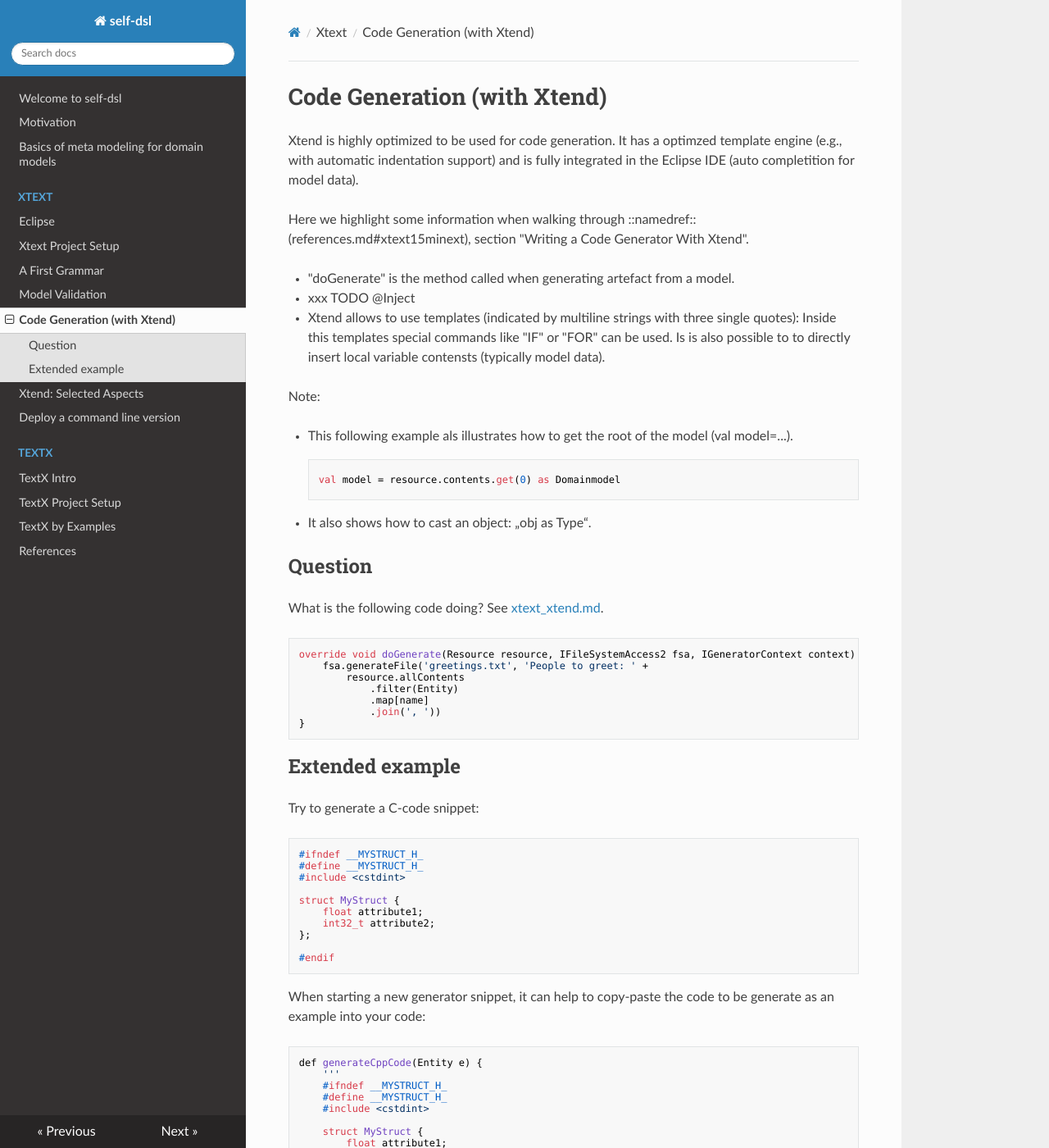
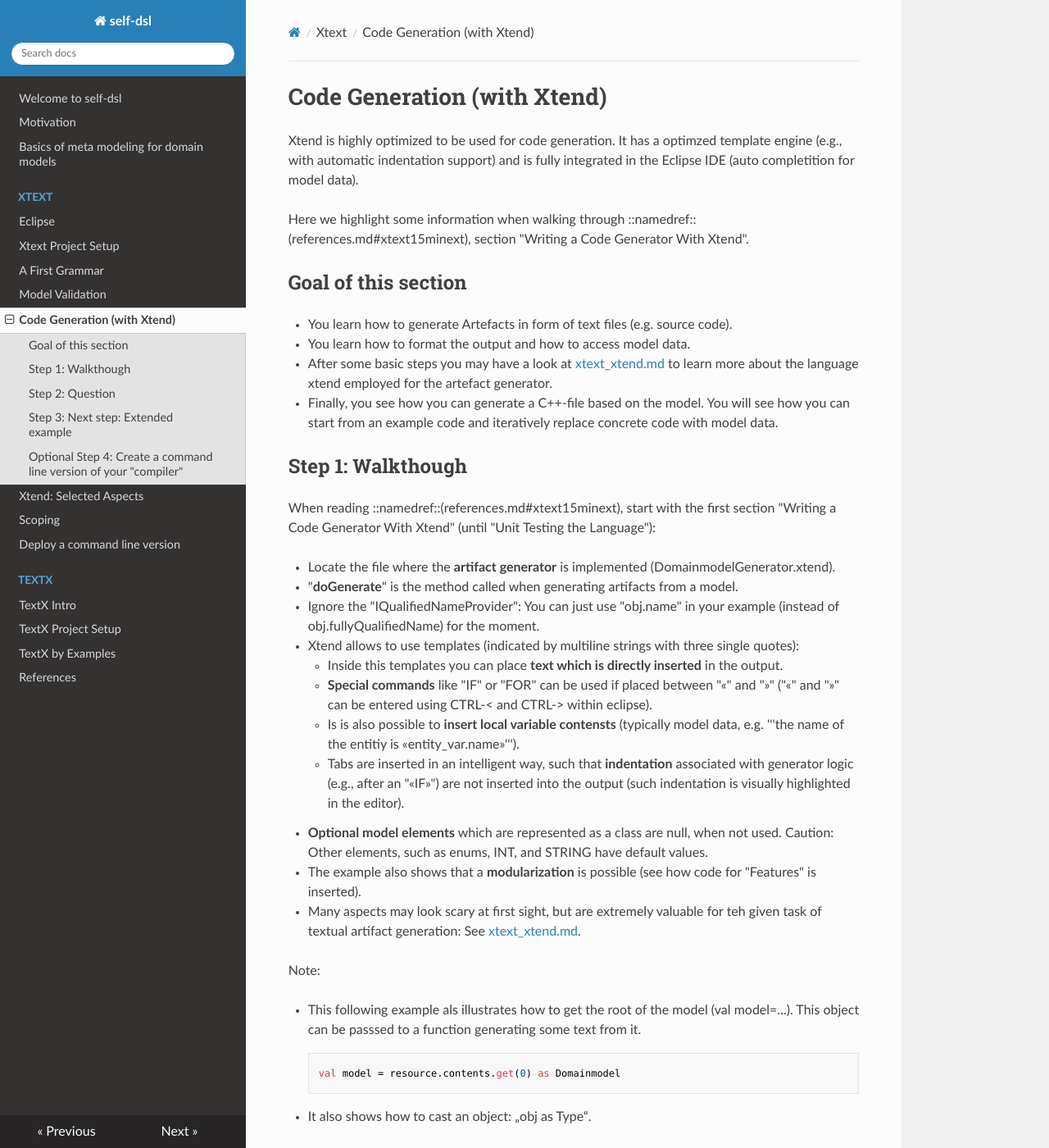
Before and after one commit to goto40/self-dsl, an MkDocs documentation site: the page built from docs/xtext_code_generation_xtend.md, in a window 1280 px wide and 1400 px high. Shown: the whole window at 82% size. Built offline with MkDocs 1.6.1, drawn with Linux system fonts in a browser that asks for light colours; nearby versions of some CDN libraries; old or Windows-style settings are respelled for this version of MkDocs; some of the changed text lies outside the part shown.

Commit message:
added goals and scoping

```diff
--- a/docs/xtext_code_generation_xtend.md
+++ b/docs/xtext_code_generation_xtend.md
@@ -10,24 +10,61 @@
 ::namedref::(references.md#xtext15minext),
 section "Writing a Code Generator With Xtend".
 
-  * "doGenerate" is the method called when generating artefact from a model.
-  * xxx TODO @Inject
+## Goal of this section
+
+ * You learn how to generate Artefacts in form of text files (e.g. source code).
+ * You learn how to format the output and how to access model data.
+ * After some basic steps you may have a look at
+    [xtext_xtend.md](xtext_xtend.md) to learn more about the language xtend
+    employed for the artefact generator.
+ * Finally, you see how you can generate a C++-file based on the model. You
+   will see how you can start from an example code and iteratively replace
+   concrete code with model data.
+
+## Step 1: Walkthough
+
+When reading ::namedref::(references.md#xtext15minext), start with the
+first section "Writing a Code Generator With Xtend" (until
+"Unit Testing the Language"):
+
+  * Locate the file where the **artifact generator** is implemented
+    (DomainmodelGenerator.xtend).
+  * "**doGenerate**" is the method called when generating artifacts from a model.
+  * Ignore the "IQualifiedNameProvider": You can just use "obj.name" in your
+    example (instead of obj.fullyQualifiedName) for the moment.
   * Xtend allows to use templates (indicated by multiline strings with
-    three single quotes): Inside this templates special commands like "IF"
-    or "FOR" can be used. Is is also possible to to directly insert local
-    variable contensts (typically model data).
+    three single quotes):
+    * Inside this templates you can place **text which
+      is directly inserted** in the output.
+    * **Special commands** like "IF" or "FOR" can be used if placed between
+      "«" and "»"
+      ("«" and "»" can be entered using CTRL-< and CTRL-> within eclipse).
+    * Is is also possible to **insert local variable contensts** (typically model
+      data, e.g. '''the name of the entitiy is «entity_var.name»''').
+    * Tabs are inserted in an intelligent way, such that **indentation** associated
+      with generator logic (e.g., after an "«IF»") are not inserted into the
+      output (such indentation is visually highlighted in the editor).
+  * **Optional model elements** which are represented as a class are null, when
+    not used. Caution: Other elements, such as enums, INT, and STRING have
+    default values.
+  * The example also shows that a **modularization** is possible (see how
+    code for "Features" is inserted).
+  * Many aspects may look scary at first sight, but are extremely valuable
+    for teh given task of textual artifact generation:
+    See [xtext_xtend.md](xtext_xtend.md).
 
 Note:
 
   * This following example als illustrates how to get the
-    root of the model (val model=...).
+    root of the model (val model=...). This object can be passsed to
+    a function generating some text from it.
 
         ::xtend
         val model = resource.contents.get(0) as Domainmodel
 
   * It also shows how to cast an object: „obj as Type“.
 
-## Question
+## Step 2: Question
 
 What is the following code doing? See [xtext_xtend.md](xtext_xtend.md).
 
@@ -40,7 +77,7 @@
 				.join(', '))
 	}
 
-## Extended example
+## Step 3: Next step: Extended example
 
 Try to generate a C-code snippet:
 
@@ -106,3 +141,7 @@
     for (e : resource.allContents.filter(Entity).toIterable) {
         fsa.generateFile(e.name+'.h', generateCppCode(e))
     }
+
+## Optional Step 4: Create a command line version of your "compiler"
+
+See [xtext_deploy_command_line.md](xtext_deploy_command_line.md).
--- a/docs/xtext_project_setup.md
+++ b/docs/xtext_project_setup.md
@@ -1,6 +1,17 @@
 # Xtext Project Setup
 
-## Create a new Xtext Project
+## Goal
+
+In this section you will learn
+
+ * How to create a new XText Project.
+ * How to run you toolchain (edtior and parser).
+ * What Project structures are created.
+ * Run a unittest testing the parser.
+ * Optional: How to start a build of your toolchain with maven at the
+   commmandline
+
+## Step 1: Create a new Xtext Project
 
 Follow section "Create A New Xtext Project"
 in ::namedref::(references.md#xtext15min).
@@ -10,6 +21,10 @@
 discussed on this site:
 ![model.dot](images/xtext_new_project2.png "xtext_new_project2.png")
 
+The result are a set of projects: we are mainly interrested in the
+first project, which contains the grammar.
+
+## Step 2: Exploring the new domain model language
 
 The example grammar (automatically created after project
 initialization) defines a "Model" consisting of
@@ -52,10 +67,21 @@
    "name=ID" means that the attribute "name" is parsed as "ID" (which in turn
    is - more or less - an alphanumerical word staring with no number)
 
-TODO Note: Use "Team -> Git -> Project for "Automatically ignore derived resources"
-to add an appropriate .gitignore file to your project (when using git).
+### Note on version control
 
-## ::namedref::{xtext_compile_and_run:Compile and Run the Project}
+When using git or svn make sure not to commit any generated code
+(e.g. everything under src-gen and xtend-gen). Use, e.g., a .gitignore file
+like the following:
+
+    target
+    src-gen
+    xtend-gen
+    .settings
+    .metadata
+    bin
+    generated
+
+## Step 3: ::namedref::{xtext_compile_and_run:Compile and Run the Project}
 
 Without modifing the grammar (or anything else), follow the steps in
 section "Generate Language Artifacts" in
@@ -72,7 +98,15 @@
     Hello Tim!
     Hello Markus!
 
-## Build meta model using maven
+## Step 5: Add Unittests
+
+In the test project you can add a unitests. Locate the single file in
+the src folder. This file contains a unittest. Uncomment the test code and
+run the test.
+
+Note: You need to generate the xtext artefact before (see above).
+
+## Optional step 5: Build meta model using maven
 
 When maven is selected as build tool, you can also use maven (instead of
 eclipse) to build your project on the command line: Go to the "parent"
@@ -83,3 +117,21 @@
 subproject.
 
 See also: ::namedref::(references.md#maven).
+
+Hint: When using the XText Version with Photon in September 2018, I got
+an error reported by maven I solved by inserting a small snippted to correct
+a version (everythiong between <dependencies\> and </dependencies\>,
+see [https://github.com/eclipse/xtext/issues/1231](https://github.com/eclipse/xtext/issues/1231).
+
+    <plugin>
+        <groupId>org.eclipse.xtend</groupId>
+        <artifactId>xtend-maven-plugin</artifactId>
+        <version>${xtextVersion}</version>
+        <dependencies>
+            <dependency>
+                <groupId>org.eclipse.platform</groupId>
+                <artifactId>org.eclipse.equinox.common</artifactId>
+                <version>3.10.0</version>
+            </dependency>
+        </dependencies>
+    ...
--- a/mkdocs.yml
+++ b/mkdocs.yml
@@ -18,6 +18,7 @@
 #    - {'Quickfixes':'xtext_quickfixes.md'}
     - {'Code Generation (with Xtend)':'xtext_code_generation_xtend.md'}
     - {'Xtend: Selected Aspects':'xtext_xtend.md'}
+    - {'Scoping':'xtext_scoping.md'}
     - {'Deploy a command line version':'xtext_deploy_command_line.md'}
  - TextX:
     - {'TextX Intro':'textx_intro.md'}
```
Also changed, not shown: other parts of docs/xtext_code_generation_xtend.md (+1 -3 lines), docs/xtext_a_first_grammar.md (+26 -5 lines), docs/xtext_deploy_command_line.md (+1 -1 lines), docs/xtext_scoping.md (added, +90 -0 lines).
